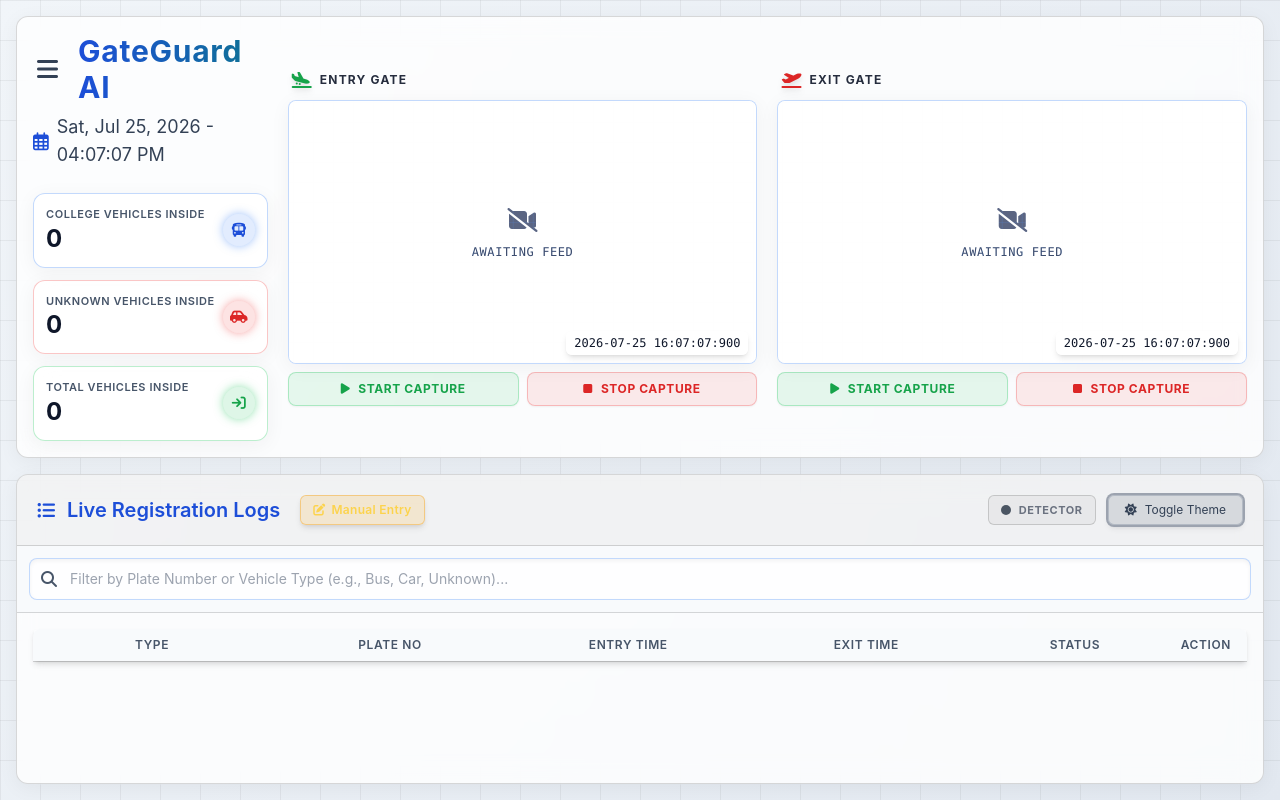
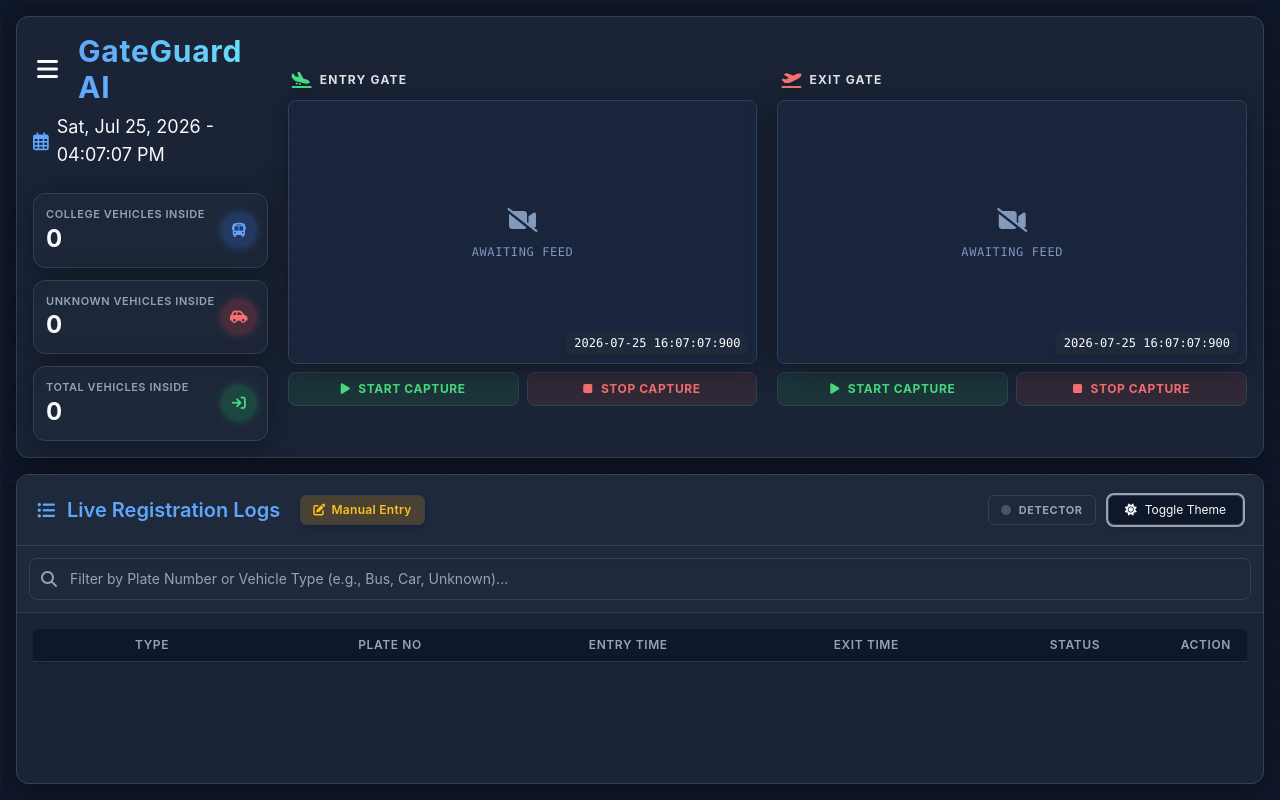
Before and after one commit to Bala-ce/AI-Gate-System, a plain HTML site: page index.html in a window 1280 px wide. Both pictures are taken after a click on the button "Toggle Theme". Drawn offline with nearby package versions, Linux system fonts and the light colour scheme.

Commit message:
Updated dashboard UI

```diff
--- a/css/styles.css
+++ b/css/styles.css
@@ -5,7 +5,6 @@
 }
 
 body.tech-bg {
-  background: linear-gradient(135deg, var(--color-dark-start) 0%, var(--color-dark-end) 100%);
   position: relative;
   font-family: -apple-system, BlinkMacSystemFont, "Segoe UI", Roboto, Helvetica, Arial, sans-serif, "Apple Color Emoji", "Segoe UI Emoji", "Segoe UI Symbol";
 }
@@ -19,20 +18,8 @@ body.tech-bg {
   height: 100vh;
   /* 40x40 grid cells */
   background-size: 40px 40px;
-  background-image:
-    linear-gradient(to right, rgba(255, 255, 255, 0.02) 1px, transparent 1px),
-    linear-gradient(to bottom, rgba(255, 255, 255, 0.02) 1px, transparent 1px);
   pointer-events: none;
   z-index: 1;
-}
-
-/* Glassmorphism utility for clean UI layout */
-.glassmorphism {
-  background: rgba(15, 23, 42, 0.4);
-  backdrop-filter: blur(12px);
-  -webkit-backdrop-filter: blur(12px);
-  border: 1px solid rgba(255, 255, 255, 0.05);
-  box-shadow: 0 4px 30px rgba(0, 0, 0, 0.4);
 }
 
 /* Enhanced glow effects for text and icons */
@@ -127,84 +114,183 @@ tbody tr:hover {
   background-color: rgba(255, 255, 255, 0.04);
 }
 
-/* Light Mode Theme Modifications */
-body.light-mode {
-  background: linear-gradient(135deg, #f1f5f9 0%, #e2e8f0 100%) !important;
-  color: #0f172a !important;
+/* Base Theme Variables (Light Mode Default) */
+:root {
+  --bg-page: #f8fafc;
+  --bg-card: #ffffff;
+  --text-primary: #1e293b;
+  --text-secondary: #64748b;
+  --border-color: #e2e8f0;
+  --brand-primary: #10b981;
+  --brand-hover: #059669;
 }
 
-body.light-mode .grid-overlay {
-  background-image:
-    linear-gradient(to right, rgba(0, 0, 0, 0.05) 1px, transparent 1px),
-    linear-gradient(to bottom, rgba(0, 0, 0, 0.05) 1px, transparent 1px);
+[data-theme="dark"] {
+  --bg-page: #0f172a;
+  --bg-card: #1e293b;
+  --text-primary: #f8fafc;
+  --text-secondary: #94a3b8;
+  --border-color: #334155;
 }
 
-body.light-mode .glassmorphism {
-  background: rgba(255, 255, 255, 0.8) !important;
-  border: 1px solid rgba(0, 0, 0, 0.15) !important;
-  box-shadow: 0 4px 20px rgba(0, 0, 0, 0.05) !important;
+body {
+  background: var(--bg-page) !important;
+  color: var(--text-primary) !important;
+  transition: background-color 0.3s ease, color 0.3s ease;
 }
 
-/* General Text Overrides */
-body.light-mode .text-white { color: #0f172a !important; }
-body.light-mode .text-gray-200 { color: #1e293b !important; }
-body.light-mode .text-gray-300 { color: #334155 !important; }
-body.light-mode .text-gray-400 { color: #475569 !important; }
-body.light-mode .text-blue-100,
-body.light-mode .text-blue-200,
-body.light-mode .text-blue-300,
-body.light-mode .text-blue-400 { color: #1d4ed8 !important; }
-body.light-mode .text-green-400 { color: #16a34a !important; }
-body.light-mode .text-red-400 { color: #dc2626 !important; }
-body.light-mode .text-red-500 { color: #ef4444 !important; }
+body .grid-overlay {
+  background-image:
+    linear-gradient(to right, rgba(0, 0, 0, 0.03) 1px, transparent 1px),
+    linear-gradient(to bottom, rgba(0, 0, 0, 0.03) 1px, transparent 1px);
+}
 
-/* Gradient text adjustments */
-body.light-mode .bg-gradient-to-r.from-blue-400.to-cyan-300 {
-  background-image: linear-gradient(to right, #1d4ed8, #0e7490) !important;
+[data-theme="dark"] .grid-overlay {
+  background-image:
+    linear-gradient(to right, rgba(255, 255, 255, 0.02) 1px, transparent 1px),
+    linear-gradient(to bottom, rgba(255, 255, 255, 0.02) 1px, transparent 1px);
+}
+
+/* Base Overrides for existing Tailwind classes */
+.glassmorphism {
+  background: var(--bg-card) !important;
+  border: 1px solid var(--border-color) !important;
+  box-shadow: 0 4px 20px rgba(0, 0, 0, 0.05) !important;
+  backdrop-filter: none !important;
+  -webkit-backdrop-filter: none !important;
+  transition: background-color 0.3s ease, border-color 0.3s ease;
+}
+
+[data-theme="dark"] .glassmorphism {
+  box-shadow: 0 4px 30px rgba(0, 0, 0, 0.4) !important;
+  background: rgba(30, 41, 59, 0.8) !important;
+  backdrop-filter: blur(12px) !important;
+  -webkit-backdrop-filter: blur(12px) !important;
+}
+
+/* Text Colors */
+.text-white { color: var(--text-primary) !important; }
+.text-gray-200, .text-gray-300 { color: var(--text-primary) !important; }
+.text-gray-400, .text-gray-500 { color: var(--text-secondary) !important; }
+
+/* Keep specific colored text unaffected where necessary */
+.text-blue-100, .text-blue-200, .text-blue-300, .text-blue-400 { color: #3b82f6 !important; }
+.text-green-400, .text-green-300 { color: #10b981 !important; }
+.text-red-400, .text-red-500 { color: #ef4444 !important; }
+.text-amber-300, .text-amber-400 { color: #f59e0b !important; }
+
+[data-theme="dark"] .text-blue-100, [data-theme="dark"] .text-blue-200,
+[data-theme="dark"] .text-blue-300, [data-theme="dark"] .text-blue-400 { color: #60a5fa !important; }
+[data-theme="dark"] .text-green-400, [data-theme="dark"] .text-green-300 { color: #4ade80 !important; }
+[data-theme="dark"] .text-red-400, [data-theme="dark"] .text-red-500 { color: #f87171 !important; }
+[data-theme="dark"] .text-amber-300, [data-theme="dark"] .text-amber-400 { color: #fbbf24 !important; }
+
+/* White text enforcement for primary action buttons */
+#btn-submit-manual, #btn-confirm-mark-out,
+#btn-submit-manual *, #btn-confirm-mark-out *,
+#camera-timestamp, #camera-timestamp-entry,
+#edit-modal-plate {
+  color: #ffffff !important;
+}
+
+/* Backgrounds & Borders */
+.bg-\[\#162137\], .bg-black\/40, .bg-black\/50, .bg-black\/60, .bg-black\/80, .bg-black\/90, .bg-black\/30, .bg-white\/5 {
+  background-color: var(--bg-card) !important;
+}
+
+[data-theme="dark"] .bg-black\/80, [data-theme="dark"] .bg-black\/90 { background-color: rgba(15, 23, 42, 0.9) !important; }
+
+.border-white\/10, .border-white\/15, .border-white\/20, .border-white\/5,
+.border-blue-500\/20, .border-blue-500\/30, .border-blue-500\/40,
+.border-gray-500\/30, .border-gray-500\/40,
+.border-amber-500\/20, .border-amber-500\/30, .border-amber-500\/40,
+.border-red-500\/20, .border-red-500\/30,
+.border-green-500\/20, .border-green-500\/30 {
+  border-color: var(--border-color) !important;
+}
+
+/* Specific component background overrides */
+.bg-blue-500\/20 { background-color: rgba(59, 130, 246, 0.1) !important; }
+.bg-red-500\/20 { background-color: rgba(239, 68, 68, 0.1) !important; }
+.bg-green-500\/20 { background-color: rgba(34, 197, 94, 0.1) !important; }
+.bg-gray-500\/20, .bg-gray-600\/20, .bg-gray-600\/30 { background-color: rgba(100, 116, 139, 0.1) !important; }
+.bg-green-500\/10 { background-color: rgba(34, 197, 94, 0.05) !important; }
+.bg-blue-600\/30 { background-color: rgba(37, 99, 235, 0.1) !important; }
+.bg-amber-500\/20, .bg-amber-500\/15 { background-color: rgba(245, 158, 11, 0.1) !important; }
+
+[data-theme="dark"] .bg-blue-500\/20 { background-color: rgba(59, 130, 246, 0.2) !important; }
+[data-theme="dark"] .bg-red-500\/20 { background-color: rgba(239, 68, 68, 0.2) !important; }
+[data-theme="dark"] .bg-green-500\/20 { background-color: rgba(34, 197, 94, 0.2) !important; }
+[data-theme="dark"] .bg-gray-500\/20, [data-theme="dark"] .bg-gray-600\/20, [data-theme="dark"] .bg-gray-600\/30 { background-color: rgba(71, 85, 105, 0.2) !important; }
+[data-theme="dark"] .bg-green-500\/10 { background-color: rgba(34, 197, 94, 0.1) !important; }
+[data-theme="dark"] .bg-blue-600\/30 { background-color: rgba(37, 99, 235, 0.2) !important; }
+[data-theme="dark"] .bg-amber-500\/20, [data-theme="dark"] .bg-amber-500\/15 { background-color: rgba(245, 158, 11, 0.2) !important; }
+
+/* Hover Backgrounds */
+.hover\:bg-white\/5:hover, .hover\:bg-white\/10:hover {
+  background-color: rgba(100, 116, 139, 0.1) !important;
+}
+
+/* Theme Toggle Button */
+#theme-toggle-btn {
+  background-color: var(--bg-page) !important;
+  border-color: var(--border-color) !important;
+  color: var(--text-primary) !important;
+}
+#theme-toggle-btn:hover {
+  background-color: var(--bg-card) !important;
+}
+
+/* Primary Action Buttons */
+#btn-submit-manual, #btn-confirm-mark-out {
+  background-color: var(--brand-primary) !important;
+  border-color: var(--brand-hover) !important;
+  box-shadow: 0 4px 6px -1px rgba(16, 185, 129, 0.3) !important;
+}
+#btn-submit-manual:hover, #btn-confirm-mark-out:hover {
+  background-color: var(--brand-hover) !important;
+}
+
+/* Input Fields */
+input:focus, select:focus {
+  border-color: var(--brand-primary) !important;
+  box-shadow: 0 0 0 2px rgba(16, 185, 129, 0.2) !important;
+  outline: none !important;
+}
+
+/* Table */
+thead tr {
+  border-bottom: 1px solid var(--border-color) !important;
+}
+thead th {
+  background-color: var(--bg-page) !important;
+  color: var(--text-secondary) !important;
+}
+tbody tr {
+  color: var(--text-primary) !important;
+  transition: background-color 0.2s ease !important;
+}
+tbody tr:hover {
+  background-color: rgba(100, 116, 139, 0.05) !important;
+}
+
+/* Gradient Text Adjustments */
+.bg-gradient-to-r.from-blue-400.to-cyan-300 {
+  background-image: linear-gradient(to right, #2563eb, #0891b2) !important;
   -webkit-background-clip: text !important;
   background-clip: text !important;
   color: transparent !important;
 }
+[data-theme="dark"] .bg-gradient-to-r.from-blue-400.to-cyan-300 {
+  background-image: linear-gradient(to right, #60a5fa, #67e8f9) !important;
+}
 
-/* Background Utility Classes Overrides */
-body.light-mode .bg-blue-500\/20 { background-color: rgba(59, 130, 246, 0.15) !important; }
-body.light-mode .bg-red-500\/20 { background-color: rgba(239, 68, 68, 0.15) !important; }
-body.light-mode .bg-green-500\/20 { background-color: rgba(34, 197, 94, 0.15) !important; }
-body.light-mode .bg-gray-500\/20 { background-color: rgba(100, 116, 139, 0.15) !important; }
-body.light-mode .bg-gray-600\/20 { background-color: rgba(71, 85, 105, 0.1) !important; }
-body.light-mode .bg-green-500\/10 { background-color: rgba(34, 197, 94, 0.1) !important; }
-body.light-mode .bg-blue-600\/30 { background-color: rgba(37, 99, 235, 0.15) !important; }
-body.light-mode .bg-gray-600\/30 { background-color: rgba(71, 85, 105, 0.15) !important; }
-
-/* Borders for table and cards */
-body.light-mode .border-blue-500\/20,
-body.light-mode .border-blue-500\/30 { border-color: rgba(59,130,246,0.3) !important; }
-body.light-mode .border-red-500\/20,
-body.light-mode .border-red-500\/30 { border-color: rgba(239,68,68,0.3) !important; }
-body.light-mode .border-green-500\/20,
-body.light-mode .border-green-500\/30 { border-color: rgba(34,197,94,0.3) !important; }
-body.light-mode .border-gray-500\/30 { border-color: rgba(100,116,139,0.3) !important; }
-body.light-mode .border-white\/10 { border-color: rgba(0,0,0,0.15) !important; }
-body.light-mode .border-white\/5 { border-color: rgba(0,0,0,0.08) !important; }
-
-/* Backgrounds for specific components */
-body.light-mode .bg-white\/5 { background-color: rgba(0, 0, 0, 0.04) !important; }
-body.light-mode .hover\:bg-white\/5:hover { background-color: rgba(0, 0, 0, 0.08) !important; }
-body.light-mode .hover\:bg-white\/10:hover { background-color: rgba(0, 0, 0, 0.12) !important; }
-body.light-mode .bg-\[\#162137\] { background-color: #f8fafc !important; }
-body.light-mode .bg-black\/40 { background-color: rgba(255, 255, 255, 0.8) !important; }
-body.light-mode .bg-black\/60,
-body.light-mode .bg-black\/90 { background-color: rgba(255, 255, 255, 0.95) !important; color: #0f172a !important; }
-
-/* Hover effects for groups */
-body.light-mode .group:hover .group-hover\:text-blue-200,
-body.light-mode .group:hover .group-hover\:text-red-200,
-body.light-mode .group:hover .group-hover\:text-green-200 { color: #0f172a !important; }
-
-/* Table styles */
-body.light-mode tbody tr {
-  color: #334155 !important;
+/* Hover effects for stats groups */
+.group:hover .group-hover\:text-blue-200,
+.group:hover .group-hover\:text-red-200,
+.group:hover .group-hover\:text-green-200 {
+  color: var(--text-primary) !important;
 }
-body.light-mode tbody tr:hover {
-  background-color: rgba(0, 0, 0, 0.05) !important;
-}
+[data-theme="dark"] .group:hover .group-hover\:text-blue-200 { color: #bfdbfe !important; }
+[data-theme="dark"] .group:hover .group-hover\:text-red-200 { color: #fecaca !important; }
+[data-theme="dark"] .group:hover .group-hover\:text-green-200 { color: #bbf7d0 !important; }
--- a/js/script.js
+++ b/js/script.js
@@ -475,13 +475,30 @@ if (sidebar && btnOpenSidebar && btnCloseSidebar) {
  */
 const themeToggleBtn = document.getElementById('theme-toggle-btn');
 if (themeToggleBtn) {
+    // Load saved theme preference
+    const savedTheme = localStorage.getItem('app-theme') || 'light';
+    if (savedTheme === 'dark') {
+        document.documentElement.setAttribute('data-theme', 'dark');
+        const icon = themeToggleBtn.querySelector('i');
+        if (icon) {
+            icon.classList.remove('fa-moon');
+            icon.classList.add('fa-sun');
+        }
+    } else {
+        document.documentElement.setAttribute('data-theme', 'light');
+    }
+
     themeToggleBtn.addEventListener('click', () => {
         try {
-            document.body.classList.toggle('light-mode');
+            const currentTheme = document.documentElement.getAttribute('data-theme') || 'light';
+            const newTheme = currentTheme === 'dark' ? 'light' : 'dark';
+
+            document.documentElement.setAttribute('data-theme', newTheme);
+            localStorage.setItem('app-theme', newTheme);
 
             const icon = themeToggleBtn.querySelector('i');
             if (icon) {
-                if (document.body.classList.contains('light-mode')) {
+                if (newTheme === 'dark') {
                     icon.classList.remove('fa-moon');
                     icon.classList.add('fa-sun');
                 } else {
```
